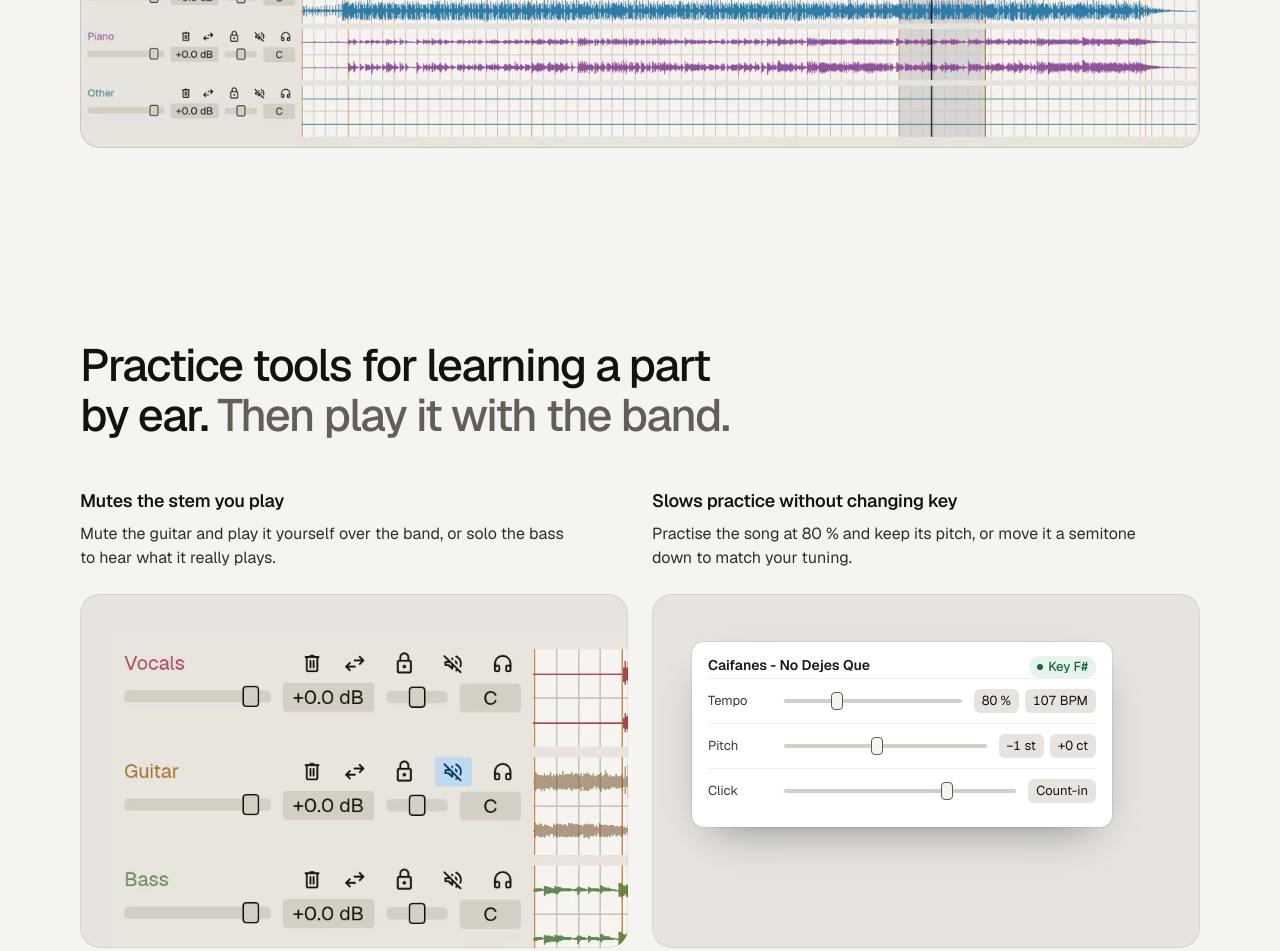
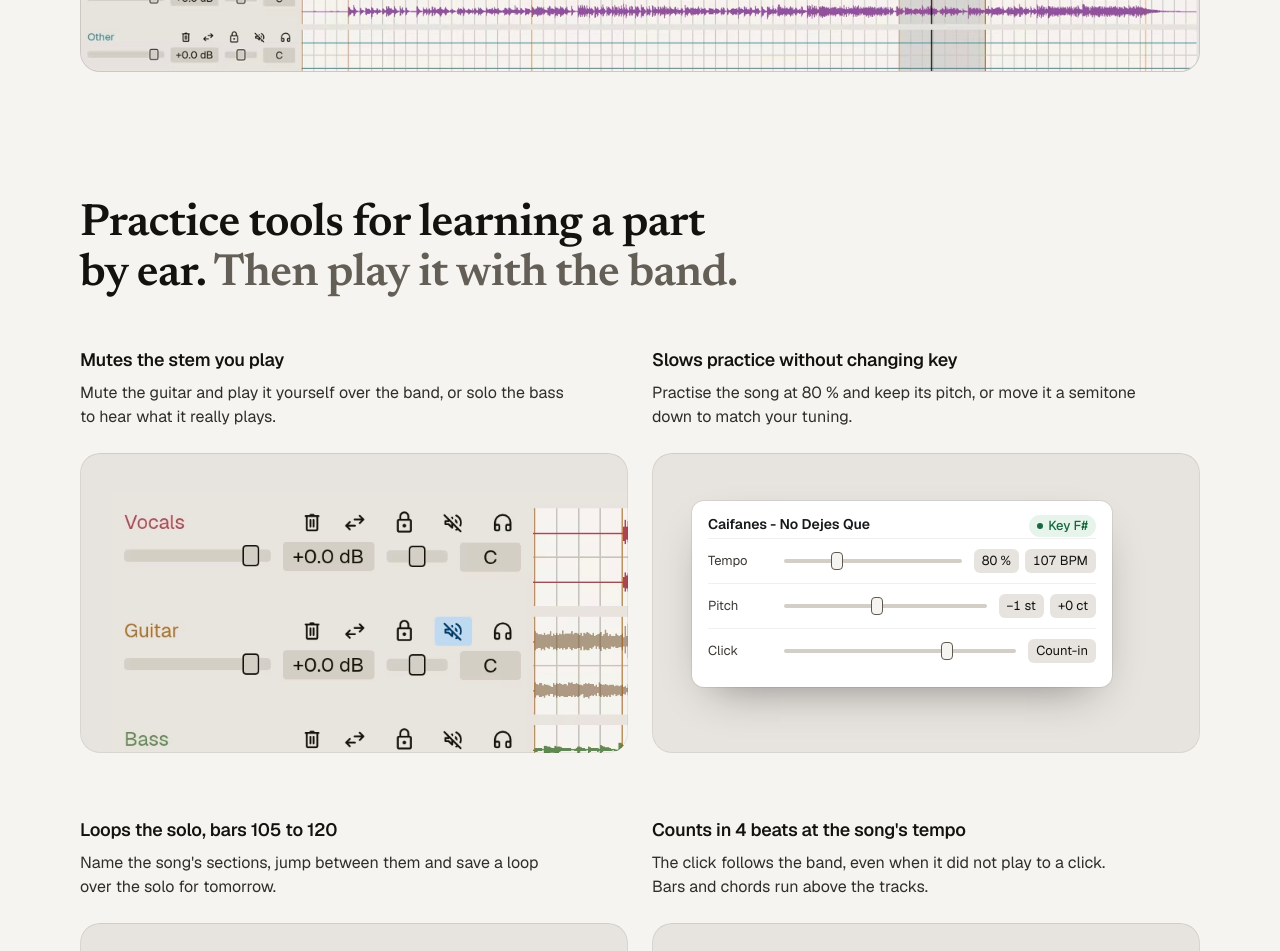
Before and after one commit to edarbieto/watershed, a plain HTML site: page site/index.html in a window 1280 px wide. Shown: the part 1380-2331 px from the top of the page. Drawn offline with nearby package versions, Linux system fonts and the light colour scheme.

Commit message:
feat(site): compact sections, serif headings, the Opeth line back
Sections are as tall as their content with one padding between them;
headings use Newsreader; the footer names the Opeth album in italics.

```diff
--- a/site/index.html
+++ b/site/index.html
@@ -17,7 +17,7 @@
 <meta name="page-type" content="software">
 <link rel="preconnect" href="https://fonts.googleapis.com">
 <link rel="preconnect" href="https://fonts.gstatic.com" crossorigin>
-<link href="https://fonts.googleapis.com/css2?family=Geist:wght@400..700&family=Geist+Mono:wght@400..500&display=swap" rel="stylesheet">
+<link href="https://fonts.googleapis.com/css2?family=Geist:wght@400..700&family=Newsreader:opsz,wght@6..72,400..700&family=Geist+Mono:wght@400..500&display=swap" rel="stylesheet">
 <link rel="stylesheet" href="assets/system.css">
 <link rel="stylesheet" href="assets/ui/cards.css">
 <link rel="stylesheet" href="assets/motion/motion.css">
@@ -31,12 +31,12 @@
   --p-accent: #1f5fa8; --p-accent-ink: #f6f4f0; --p-action: #1f5fa8; --p-action-ink: #f6f4f0;
   --p-inv-bg: #14120f; --p-inv-surface: #211f1b; --p-inv-ink: #f6f4f0; --p-inv-muted: #979591;
   --p-inv-accent: #f6f4f0; --p-inv-accent-ink: #14120f; --p-inv-action: #f6f4f0; --p-inv-action-ink: #14120f;
-  --font-display: "Geist", system-ui, sans-serif;
+  --font-display: "Newsreader", Georgia, serif;
   --font-text: "Geist", system-ui, sans-serif;
   --font-mono: "Geist Mono", ui-monospace, "SFMono-Regular", Menlo, Consolas, monospace;
-  --display-weight: 500;
-  --display-tracking: -0.035em;
-  --display-tracking-xl: -0.045em;
+  --display-weight: 600;
+  --display-tracking: -0.015em;
+  --display-tracking-xl: -0.02em;
 }
 </style>
 <script>document.documentElement.classList.add('m-enter');setTimeout(()=>document.documentElement.classList.add('m-enter-done'),700)</script>
@@ -109,7 +109,7 @@
   @media (max-width: 1023px) { .nav__actions { display: flex; } .nav__actions .btn { height: 40px; padding-inline: var(--s-4); font-size: 14px; } }
   .nav__actions { margin-left: auto; }
   /* the downloads end the page: as tall as their content, the frame beside the list */
-  main > section#download { height: auto; min-height: 0; padding-block: var(--s-9); }
+  main > section#download { height: auto; min-height: 0; padding-block: var(--s-8); }
   #download .grid { align-items: stretch; }
   #download .frame { height: auto; min-height: 420px; }
   @media (max-width: 1023px) { #download .frame { min-height: 0; } }
@@ -118,6 +118,22 @@
   .site-foot img { width: 40px; height: 40px; margin-bottom: var(--s-2); }
   .site-foot__name { margin: 0; font: var(--display-weight) 22px/1.2 var(--font-display); letter-spacing: -0.02em; }
   .site-foot__line { margin: 0; color: var(--muted); }
+  .site-foot__tribute { margin: var(--s-3) 0 0; font-size: var(--t-small); font-style: italic; color: var(--muted); }
+  .site-foot__tribute em { font-style: normal; }
+  /* the logo and the footer name stay in the text face; headings take the serif */
+  .nav__logo, .site-foot__name { font-family: var(--font-text); }
+
+  /* compact: every section as tall as its content, one padding between them */
+  html main > section.section:not(.hero) { height: auto; min-height: 0; padding: var(--s-8) 0; }
+  #practice > .wrap { display: flex; flex-direction: column; row-gap: var(--s-8); }
+  #practice > .wrap > .grid, #practice .group > .grid { flex: none; }
+  #practice .group { gap: 0; }
+  html main > section.section > .wrap { height: auto; }
+  #player .shot { flex: none; aspect-ratio: 2800 / 1100; }
+  #practice .panel, #practice .panel { --p-h: 300px; }
+  #separation .frame { min-height: 480px; }
+  @media (max-width: 1023px) { html main > section.section:not(.hero) { padding: var(--s-7) 0; } #practice .panel { --p-h: 260px; } #separation .frame { min-height: 360px; } }
+  @media (max-width: 639px) { #player .shot { aspect-ratio: 4 / 3; } #practice .panel { --p-h: 180px; } #separation .frame { min-height: 260px; } }
 </style>
 </head>
 <body>
@@ -271,6 +287,7 @@
   <img src="assets/img/icon.svg" alt="" width="40" height="40" loading="lazy">
   <p class="site-foot__name">Watershed</p>
   <p class="site-foot__line">Stems and practice for musicians.</p>
+  <p class="site-foot__tribute">Named after <em>Watershed</em> by Opeth.</p>
 </footer>
 
 
```
